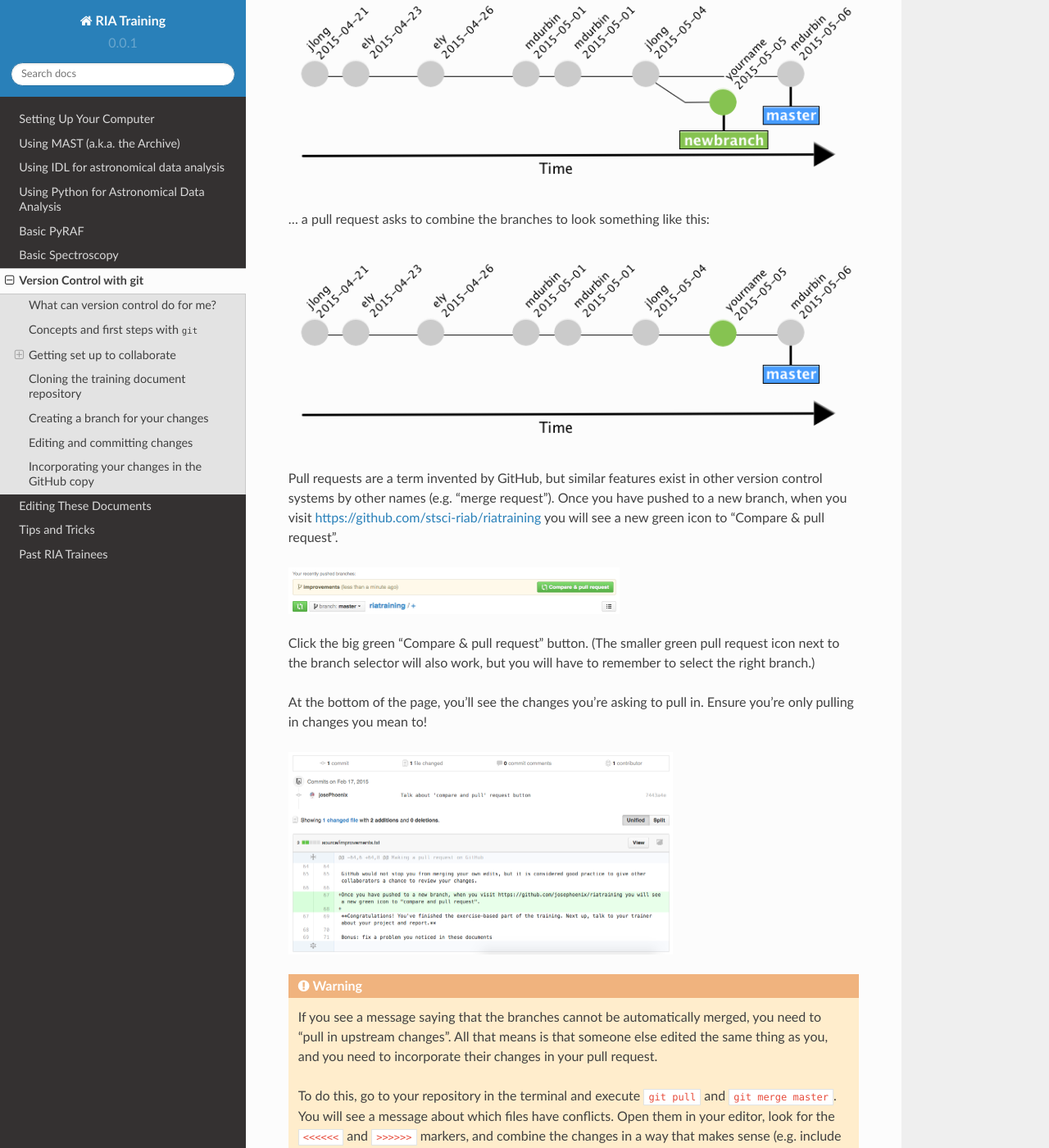
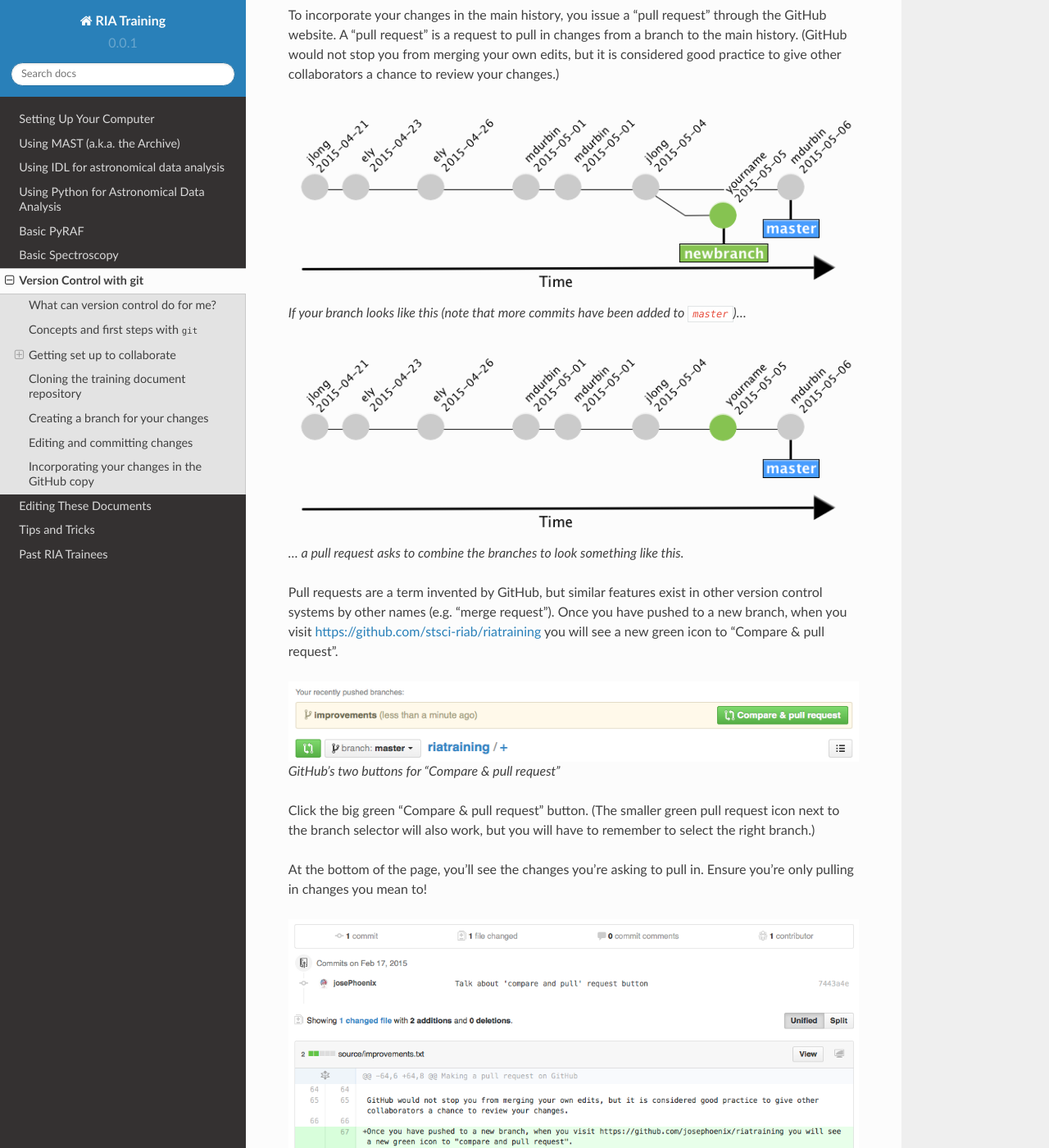
Before and after one commit to staceybright/training-library, a Sphinx documentation site: the page built from source/version_control.txt, in a window 1280 px wide and 1400 px high, scrolled down 7901 px. Shown: the whole window at 82% size. Built offline with Sphinx 7.4.7 and the Read the Docs theme 2.0.0, drawn with Linux system fonts in a browser that asks for light colours; some of the changed text lies outside the part shown.

Commit message:
Add captions to figures for better PDF output

```diff
--- a/source/version_control.txt
+++ b/source/version_control.txt
@@ -105,6 +105,7 @@
 If you look at the main page for the repository on GitHub, there's a box on the right sidebar with a "clone URL". Click "HTTPS" to select it, if it's not already selected.
 
 .. figure:: figures/version_control/https_clone_url.png
+   :scale: 50 %
 
    The main repository page, with the clone URL highlighted.
 
@@ -149,7 +150,6 @@
 Most of the time, the main timeline (for the publication-ready version of a document, or the latest development version of some software, for example) is a branch called ``master``. New snapshots ("commits") are added on to the end of ``master``, and the latest up-to-date version is computed from the last commit on the branch.
 
 .. figure:: figures/version_control/branching_1.png
-   :scale: 50 %
    :alt: The master branch evolving in time as a series of commits.
 
    The master branch evolving in time as a series of commits.
@@ -173,7 +173,6 @@
 At this point, ``master`` and your new branch point to the same commit (or snapshot).
 
 .. figure:: figures/version_control/branching_2.png
-   :scale: 50%
    :alt: A second branch called "newbranch" coming off of master.
 
    A second branch called "newbranch" coming off of master.
@@ -210,7 +209,6 @@
 Now your repository history looks a bit like this:
 
 .. figure:: figures/version_control/branching_3.png
-   :scale: 50%
    :alt: A new commit on "newbranch" shown coming off of master.
 
    A new commit on "newbranch" shown coming off of master.
@@ -235,29 +233,31 @@
 
 To incorporate your changes in the main history, you issue a "pull request" through the GitHub website. A "pull request" is a request to pull in changes from a branch to the main history. (GitHub would not stop you from merging your own edits, but it is considered good practice to give other collaborators a chance to review your changes.)
 
-If your branch looks like this (note that more commits have been added to ``master``)...
-
 .. figure:: figures/version_control/branching_4.png
    :alt: The repository history. The master branch now has another commit, illustrating how "newbranch" and master evolved in parallel.
 
-... a pull request asks to combine the branches to look something like this:
+   If your branch looks like this (note that more commits have been added to ``master``)...
 
 .. figure:: figures/version_control/branching_5.png
    :alt: The repository history after "newbranch" has been merged into master.
 
+   ... a pull request asks to combine the branches to look something like this.
+
 Pull requests are a term invented by GitHub, but similar features exist in other version control systems by other names (e.g. "merge request"). Once you have pushed to a new branch, when you visit https://github.com/stsci-riab/riatraining you will see a new green icon to "Compare & pull request".
 
 .. figure:: figures/compare_and_pull_request.png
-   :scale: 50 %
    :alt: GitHub's two buttons for "Compare & pull request"
+
+   GitHub's two buttons for "Compare & pull request"
 
 Click the big green "Compare & pull request" button. (The smaller green pull request icon next to the branch selector will also work, but you will have to remember to select the right branch.)
 
 At the bottom of the page, you'll see the changes you're asking to pull in. Ensure you're only pulling in changes you mean to!
 
 .. figure:: figures/pull_request_files.png
-   :scale: 50 %
-   :alt: View of the changes in the pull request diff
+   :alt: Color-coded view of the changes in the pull request
+
+   Color-coded view of the changes in the pull request
 
 .. warning::
 
```
